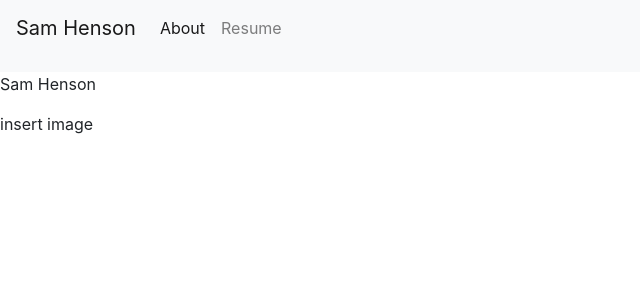
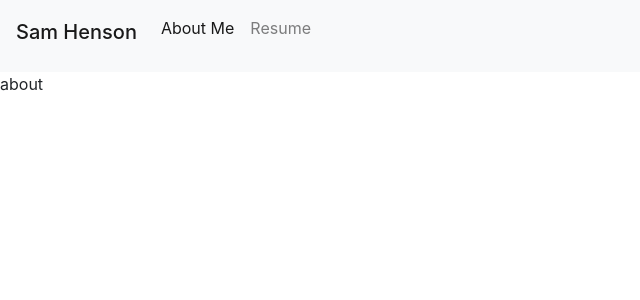
Before and after one commit to artorrias/Sam-Henson-React-Portfolio, a React (Create React App) app: page / in a window 1280 px wide. Shown: the top 300 px of the page, without its empty margins (0-640 px from the left). Built offline with nearby package versions, Linux system fonts and the light colour scheme.

Commit message:
added tab functionality

```diff
--- a/package.json
+++ b/package.json
@@ -9,6 +9,7 @@
         "react-dom": "^17.0.1",
         "react-icons": "^4.1.0",
         "react-scripts": "5.0.1",
+        "react-scroll": "^1.8.9",
         "web-vitals": "^0.2.4"
     },
     "scripts": {
--- a/src/components/Header.js
+++ b/src/components/Header.js
@@ -1,38 +1,31 @@
 //require navigation
 import React, { useState } from 'react';
 import Navigation from './Navigation';
+import { act } from 'react-dom/test-utils';
 
 function Header() {
-    let [category, setCategory] = useState('About');
 
-    const clickHandler = (e) => {
-        e.preventDefault();
+    const [activeTab, setTab] = useState("About");
 
-        const { target } = e;
-        const navType = target.type;
+    const handleAbout = () => {
+        setTab("About");
+    };
 
-        if (navType != category) {
-            setCategory(navType);
-        }
-
+    const handleResume = () => {
+        setTab("Resume");
     };
 
     return (
-                <div>
-                    <nav className="navbar navbar-expand-lg navbar-light bg-light">
-                        <p className="navbar-brand">Sam Henson</p>
-                        <div className="collapse navbar-collapse" id="navbarNavAltMarkup">
-                            <div className="navbar-nav">
-                                <p className="nav-item nav-link active" onClick={clickHandler}>About</p>
-                                <p className="nav-item nav-link" onClick={clickHandler}>Resume</p>
-                            </div>
-                        </div>
-                    </nav>
-                    <Navigation
-                        section={category}>
-                    </Navigation>
+        <div>
+            <nav className="navbar navbar-expand-lg navbar-light bg-light">
+                <h1 className='navbar-brand'>Sam Henson</h1>
+                <div className="navbar-nav">
+                    <p className={activeTab==="About" ? "nav-item nav-link active" : "nav-item nav-link"} onClick={handleAbout}>About Me</p>
+                    <p className={activeTab==="Resume" ? "nav-item nav-link active" : "nav-item nav-link"} onClick={handleResume}>Resume</p>
                 </div>
-    );
+            </nav>
+            {activeTab === "About" ? <Navigation section="About"/> : <Navigation section="Resume"/>}
+        </div>
+    )
 }
-
 export default Header;
--- a/src/components/Navigation.js
+++ b/src/components/Navigation.js
@@ -4,25 +4,25 @@ import Footer from './Footer';
 
 function Navigation(props) {
     //use state set which page we're on
-    const [nav, setNav] = useState(props.section);
+    let variable = props.section;
 
 
     //function that checks the page and returns code depending on page
-    if (nav === 'About') {
-        return (
+    return (
+        <div className="outlet">
+        {variable==="About" ?
+            (
+                <div>
+                    <p>about</p>
+                </div>
+            )
+        : (
             <div>
-                <p>Sam Henson</p>
-                <p>insert image</p>
+                <p>Resume</p>
             </div>
-        );
-    }
-    else if (nav==='Resume') {
-        return (
-            <div>
-                <p>enter resume here</p>
-            </div>
-        );
-    }
-}
+        )}
+        </div>
+    );
+};
 
 export default Navigation;
```
Also changed, not shown: 1 other file (tests, documents, lock files or other folders). Lines whose indentation alone changed are shown as unchanged.
